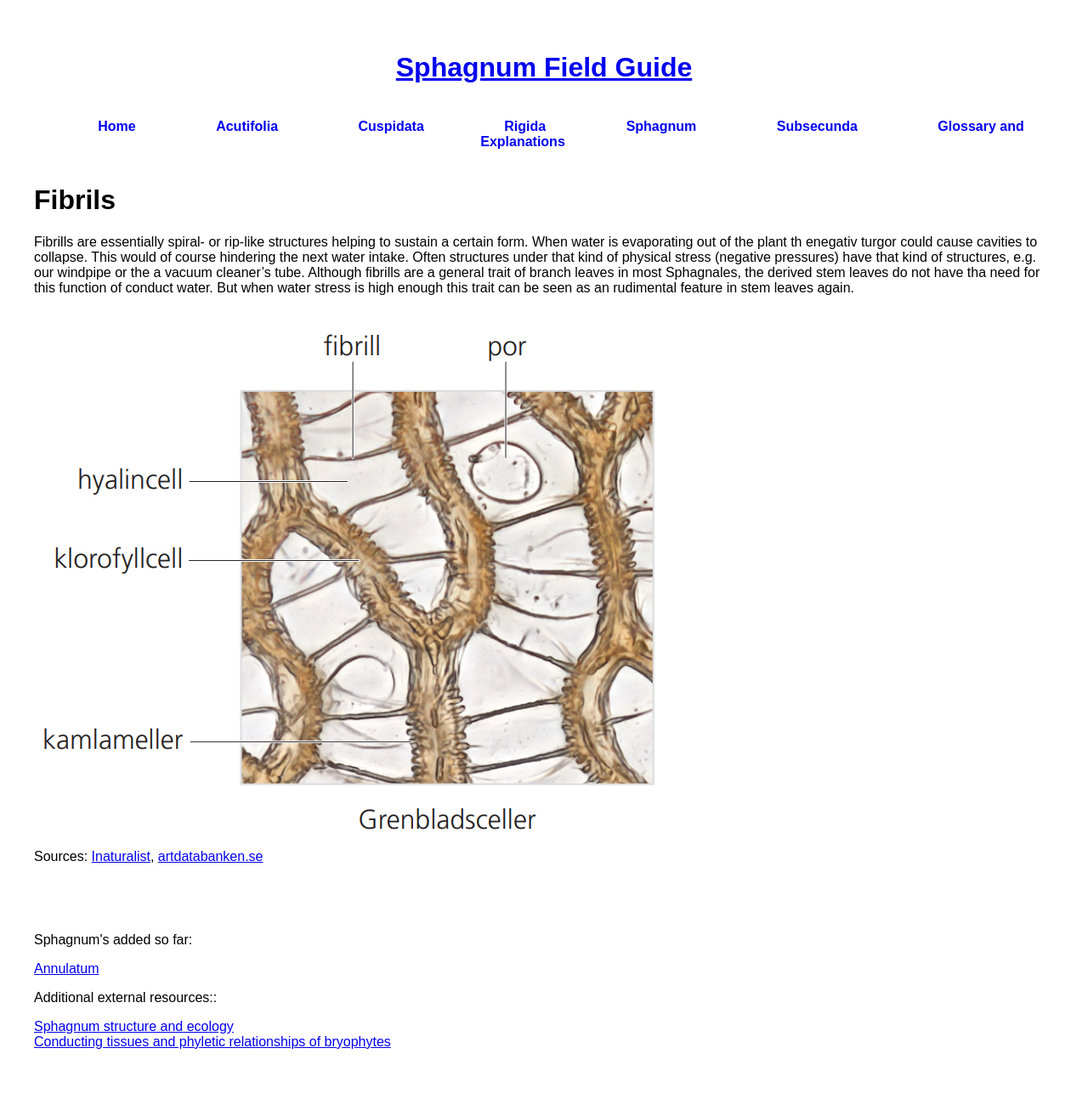
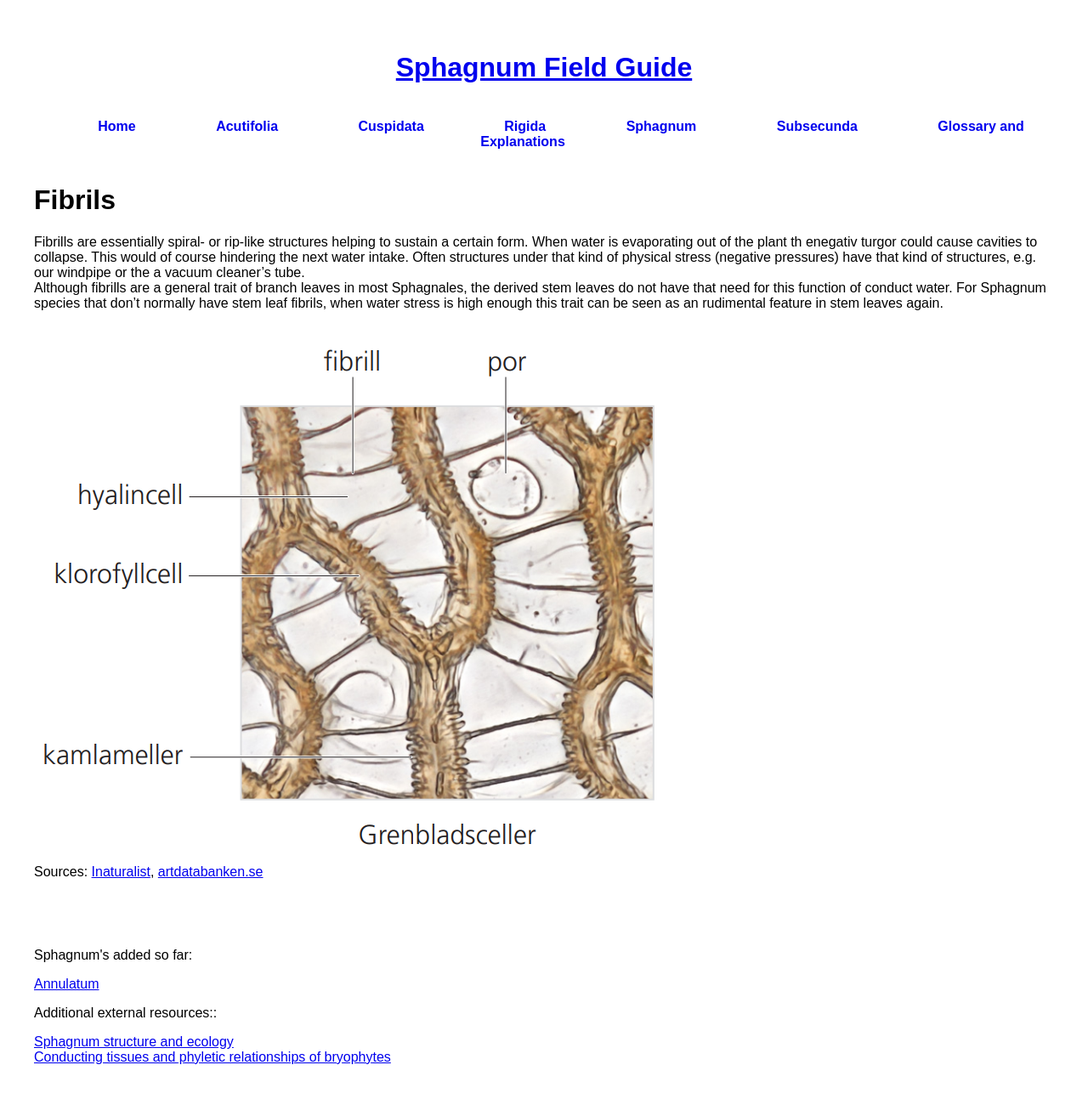
Before and after one commit to DanielESolbakk/Sphagnum-Field-Guide, a Jekyll site: the page built from Glossary and explanations/index.md, in a window 1280 px wide. Shown: the whole page at 85% size. Built offline with Jekyll 4.4.1, drawn with Linux system fonts in a browser that asks for light colours; our own code applies the rules of GitHub Pages for plain Markdown files.

Commit message:
docs: specify stem leaf fibril fact

```diff
--- a/Glossary and explanations/index.md
+++ b/Glossary and explanations/index.md
@@ -1,6 +1,6 @@
 # Fibrils
 Fibrills are essentially spiral- or rip-like structures helping to sustain a certain form. When water is evaporating out of the plant th enegativ turgor could cause cavities to collapse. This would of course hindering the next water intake. Often structures under that kind of physical stress (negative pressures) have that kind of structures, e.g. our windpipe or the a vacuum cleaner's tube.
-Although fibrills are a general trait of branch leaves in most Sphagnales, the derived stem leaves do not have tha need for this function of conduct water. But when water stress is high enough this trait can be seen as an rudimental feature in stem leaves again.
+Although fibrills are a general trait of branch leaves in most Sphagnales, the derived stem leaves do not have that need for this function of conduct water. For Sphagnum species that don't normally have stem leaf fibrils, when water stress is high enough this trait can be seen as an rudimental feature in stem leaves again.
 ![fibril in branch leaf (same logic follows with stem leaves)](branch-leaf-explanation.png)
 
 Sources: [Inaturalist](https://www.inaturalist.org/observations/287369385), [artdatabanken.se](https://assets.artdatabanken.se/pdf/45380_1004718.pdf)
```
